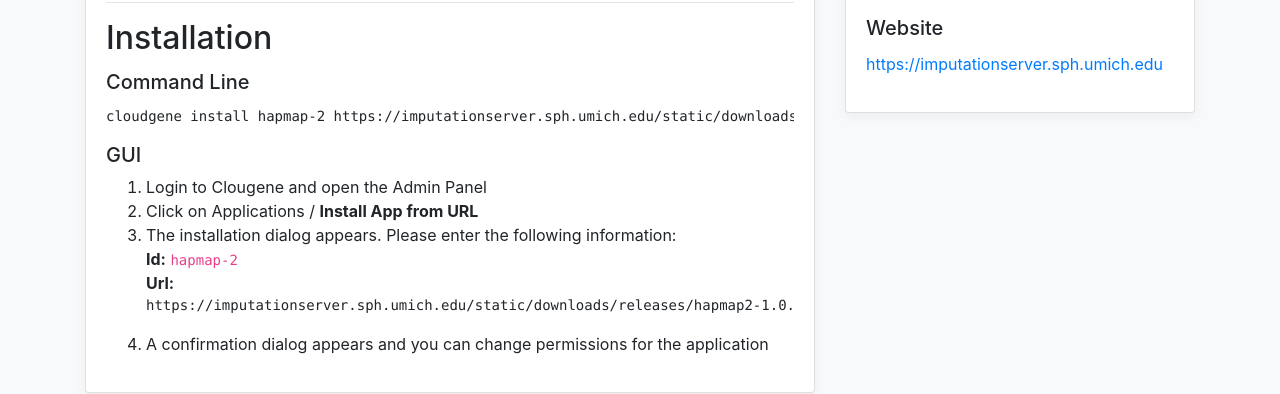
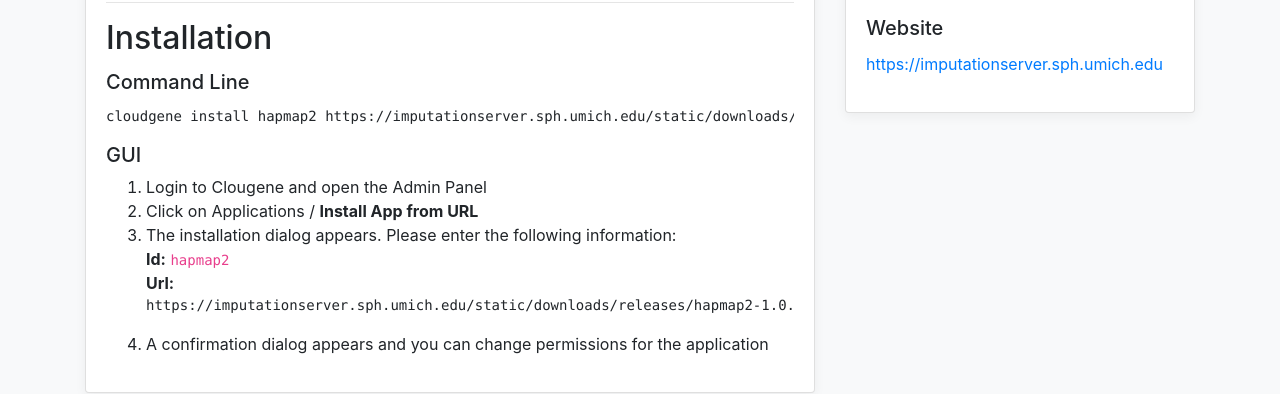
Before and after one commit to genepi/apps-cloudgene-io, a Jekyll site: the page built from _apps/imputationserver-hapmap.md, in a window 1280 px wide. Shown: the part 535-929 px from the top of the page. Built offline with Jekyll 4.4.1, drawn with Linux system fonts in a browser that asks for light colours; nearby versions of some CDN libraries; library files that are not in the unit come from our copies.

Commit message:
Update imputationserver-hapmap.md

```diff
--- a/_apps/imputationserver-hapmap.md
+++ b/_apps/imputationserver-hapmap.md
@@ -1,7 +1,7 @@
 ---
 layout: app
 title: HapMap2 Reference Panel
-app_id: hapmap-2
+app_id: hapmap2
 version: 1.0.0
 last_update: 2018-05-20
 website: https://imputationserver.sph.umich.edu
```
